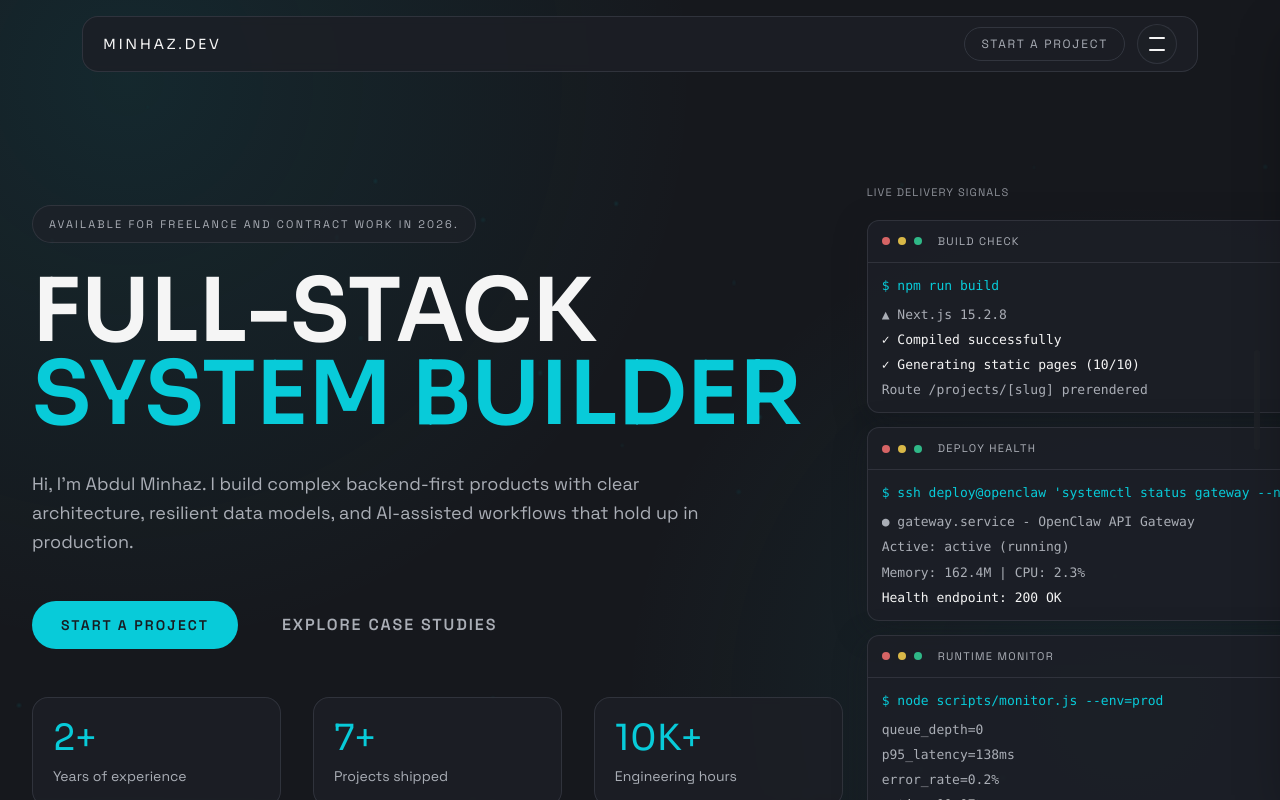
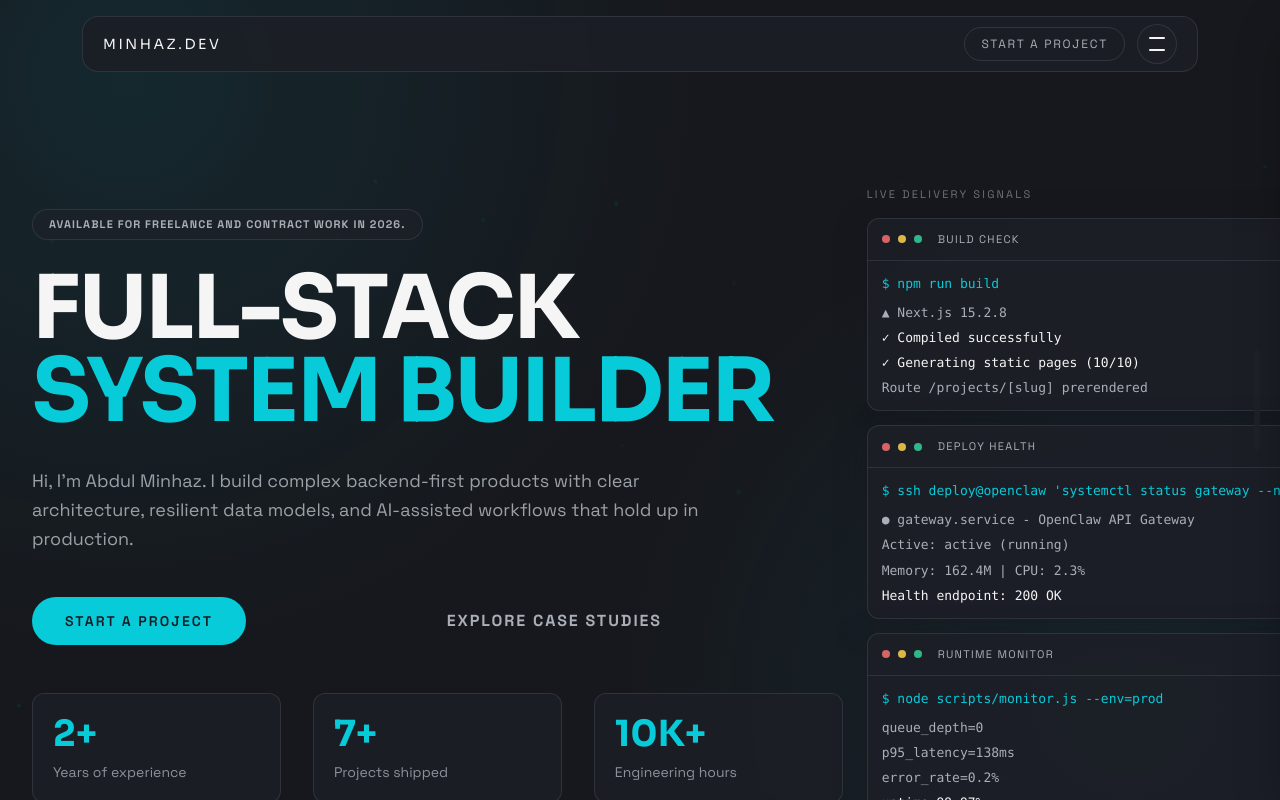
Before and after one commit to MNZ02/Portfolio2.0, a Next.js app: page / in a window 1280 px wide. Shown: the top 800 px of the page. Built offline with nearby package versions, Linux system fonts and the light colour scheme.

Commit message:
Fix banner

```diff
--- a/app/_components/Banner.tsx
+++ b/app/_components/Banner.tsx
@@ -64,42 +64,40 @@ const Banner = () => {
 
   return (
     <section
-      className="relative overflow-hidden pb-12 pt-20 sm:pb-16 sm:pt-24 md:pb-16 md:pt-28 lg:pt-20"
+      className="relative overflow-hidden pb-12 pt-[86px] sm:pb-16 sm:pt-24 md:pb-16 md:pt-28 lg:pt-20"
       id="banner"
     >
       <ArrowAnimation />
 
       <div className="mx-auto w-full max-w-7xl px-4 sm:px-6 lg:px-8" ref={containerRef}>
-        <div className="grid items-center gap-12 sm:min-h-[calc(100svh-120px)] sm:gap-16 lg:min-h-[calc(100svh-92px)] lg:grid-cols-12 lg:gap-0">
-          <div className="lg:col-span-7 xl:col-span-8">
-            <div className="hero-float">
-              <p className="hero-intro eyebrow mb-5 inline-flex max-w-full rounded-full border border-border/70 bg-background-light/70 px-3 py-1.5 text-[10px] leading-5 whitespace-normal sm:mb-7 sm:px-4 sm:py-2 sm:text-[11px]">
+        <div className="grid min-w-0 items-center gap-8 sm:min-h-[calc(100svh-110px)] sm:gap-14 lg:min-h-[calc(100svh-92px)] lg:grid-cols-12 lg:gap-0">
+          <div className="min-w-0 lg:col-span-7 xl:col-span-8">
+            <div className="hero-float max-w-full">
+              <p className="hero-intro eyebrow mb-4 inline-block max-w-full rounded-full border border-border/70 bg-background-light/70 px-3 py-1.5 text-[10px] font-bold leading-tight tracking-[0.1em] break-words sm:mb-7 sm:px-4 sm:py-2 sm:text-[11px]">
                 {GENERAL_INFO.availability}
               </p>
 
-              <h1 className="hero-intro font-sora text-[2.25rem] font-semibold leading-[1.1] xs:text-[2.75rem] sm:text-6xl md:text-7xl lg:text-[88px] lg:leading-[0.94]">
+              <h1 className="hero-intro max-w-full break-words font-sora text-[2.15rem] font-bold leading-[1.05] tracking-tight xs:text-[2.45rem] sm:text-6xl md:text-7xl lg:text-[88px] lg:leading-[0.94]">
                 FULL-STACK
                 <br />
-                <span className="text-primary">
-                  SYSTEM BUILDER
-                </span>
+                <span className="text-primary">SYSTEM BUILDER</span>
               </h1>
 
-              <p className="hero-intro mt-5 max-w-[680px] text-sm leading-relaxed text-muted-foreground sm:mt-7 sm:text-base md:mt-8 md:text-lg md:leading-relaxed">
+              <p className="hero-intro mt-5 max-w-[680px] text-base leading-relaxed text-muted-foreground/90 sm:mt-7 sm:text-base md:mt-8 md:text-lg md:leading-relaxed">
                 Hi, I&apos;m Abdul Minhaz. I build complex
                 backend-first products with clear architecture,
                 resilient data models, and AI-assisted workflows
                 that hold up in production.
               </p>
 
-              <div className="hero-intro mt-8 flex flex-col items-stretch gap-3 sm:mt-11 sm:flex-row sm:flex-wrap sm:items-center sm:gap-4">
+              <div className="hero-intro mt-8 flex w-full flex-col items-start gap-3 sm:mt-11 sm:flex-row sm:items-center sm:gap-5">
                 <Button
                   as="link"
                   href={GENERAL_INFO.upworkProfile}
                   target="_blank"
                   rel="noopener noreferrer"
                   variant="primary"
-                  className="w-full sm:w-auto"
+                  className="h-10 w-full px-5 text-[11px] sm:h-11 sm:w-auto sm:px-6 sm:text-xs md:h-12 md:px-8"
                 >
                   {GENERAL_INFO.ctaLabel || 'Start a Project'}
                 </Button>
@@ -108,19 +106,19 @@ const Banner = () => {
                   as="link"
                   href="/#selected-projects"
                   variant="link"
-                  className="w-full justify-center text-muted-foreground sm:w-auto sm:justify-start"
+                  className="inline-flex justify-center text-[11px] text-center mx-auto font-bold uppercase tracking-[0.12em] text-muted-foreground transition-colors hover:text-primary sm:text-xs"
                 >
                   Explore Case Studies
                 </Button>
               </div>
 
-              <div className="hero-intro mt-10 grid grid-cols-2 justify-items-start gap-6 sm:mt-12 sm:grid-cols-3 sm:gap-8">
+              <div className="hero-intro mt-9 grid grid-cols-2 justify-items-start gap-3 sm:mt-12 sm:grid-cols-3 sm:gap-8">
                 {METRICS.map((metric) => (
-                  <div className="kpi-card w-full" key={metric.text}>
-                    <p className="font-sora text-2xl leading-none text-primary sm:text-4xl">
+                  <div className="kpi-card flex w-full flex-col justify-center rounded-xl p-3 sm:p-4 md:p-5" key={metric.text}>
+                    <p className="font-sora text-[1.45rem] font-bold leading-none text-primary sm:text-4xl">
                       {metric.stat}
                     </p>
-                    <p className="mt-1.5 text-[11px] leading-tight text-muted-foreground sm:mt-2 sm:text-sm">
+                    <p className="mt-1 text-[10px] leading-tight text-muted-foreground/80 sm:mt-2 sm:text-sm sm:normal-case sm:tracking-normal">
                       {metric.text}
                     </p>
                   </div>
@@ -129,9 +127,9 @@ const Banner = () => {
             </div>
           </div>
 
-          <div className="mt-4 lg:mt-0 lg:col-span-5 lg:pl-6 xl:col-span-4">
-            <div className="hero-float">
-              <p className="hero-intro eyebrow mb-4 text-[10px] tracking-widest text-muted-foreground/80 sm:mb-5 sm:text-[11px]">
+          <div className="min-w-0 lg:col-span-5 lg:pl-6 xl:col-span-4">
+            <div className="hero-float max-w-full">
+              <p className="hero-intro eyebrow mb-3 text-[9px] text-muted-foreground/60 sm:mb-4 sm:text-[11px]">
                 LIVE DELIVERY SIGNALS
               </p>
               <HeroTerminalPanels panels={HERO_TERMINAL_PANELS} />
--- a/components/Button.tsx
+++ b/components/Button.tsx
@@ -73,11 +73,11 @@ const Button = ({
   );
 
   const buttonClasses = cn(
-    'inline-flex h-12 items-center justify-center gap-2 rounded-full border border-transparent px-5 md:px-7 text-sm font-semibold uppercase tracking-[0.15em] outline-none transition-colors duration-300 focus-visible:ring-2 focus-visible:ring-offset-2 focus-visible:ring-offset-background',
+    'inline-flex h-11 items-center justify-center gap-2 rounded-full border border-transparent px-5 text-xs font-semibold uppercase tracking-[0.12em] outline-none transition-colors duration-300 focus-visible:ring-2 focus-visible:ring-offset-2 focus-visible:ring-offset-background md:h-12 md:px-7 md:text-sm md:tracking-[0.15em]',
     variantClasses,
     {
       [iconClasses]: icon,
-      'rounded-none border-none px-0 text-base tracking-[0.12em]':
+      'h-auto rounded-none border-none px-0 py-1 text-xs tracking-[0.1em] md:text-base md:tracking-[0.12em]':
         variant === 'link',
     },
     className,
```
